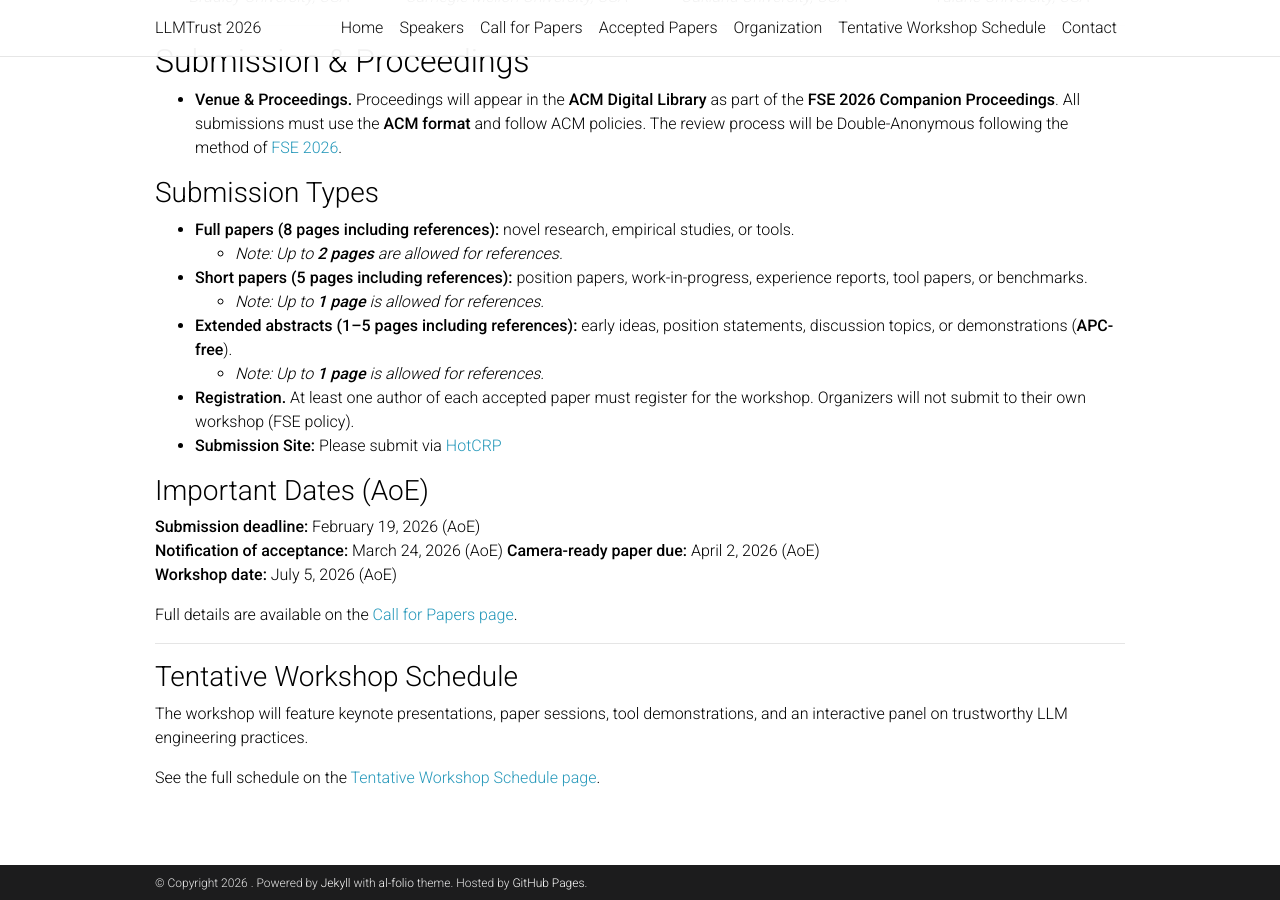
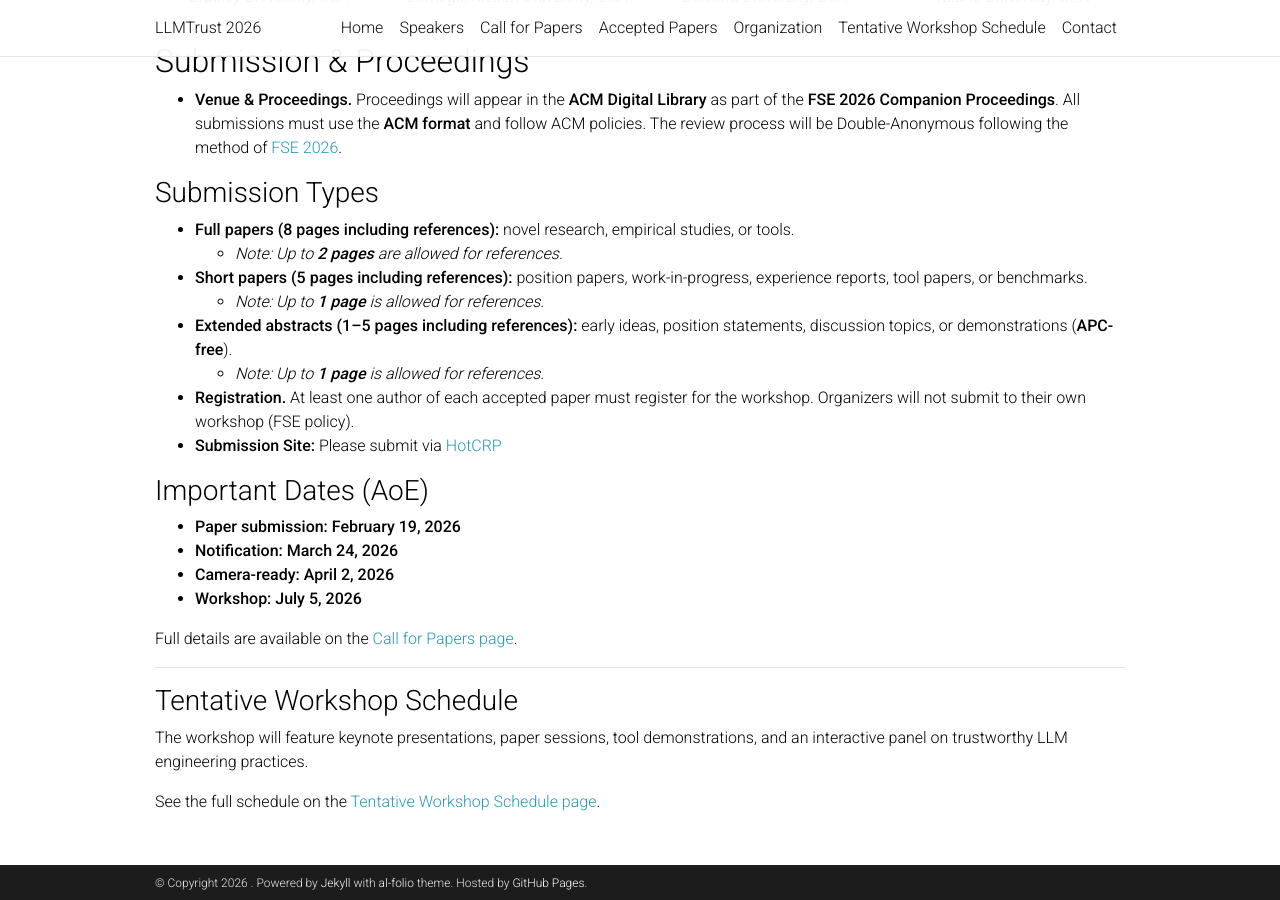
Before and after one commit to llmtrust2026/llmtrust2026.github.io, a Jekyll site: the page built from _pages/home.md, in a window 1280 px wide and 900 px high, scrolled down 2032 px. Built offline with Jekyll 4.4.1, drawn with Linux system fonts in a browser that asks for light colours; comment, search, counter and statistics services are not loaded; a style sheet for code colours, icons or effects is not loaded.

Commit message:
Update home.md

```diff
--- a/_pages/home.md
+++ b/_pages/home.md
@@ -200,11 +200,11 @@ Grounded in trustworthiness goals (fairness, accountability, transparency, safet
 
 ### Important Dates (AoE)
 
+- **Paper submission:** **February 19, 2026**
+- **Notification:** **March 24, 2026**
+- **Camera-ready:** **April 2, 2026**
+- **Workshop:** **July 5, 2026**
 
-**Submission deadline:** February 19, 2026 (AoE)
-**Notification of acceptance:** March 24, 2026 (AoE)
-**Camera-ready paper due:** April 2, 2026 (AoE)
-**Workshop date:** July 5, 2026 (AoE)
 
 Full details are available on the [Call for Papers page]({{ '/call-for-papers/' | relative_url }}).
 
```
